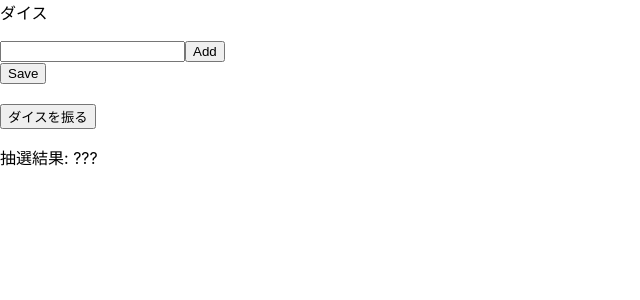
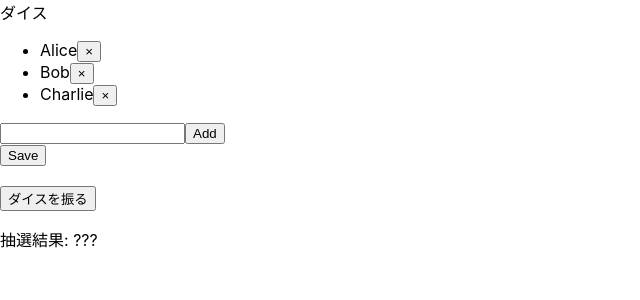
Before and after one commit to YuichiHirano/react_dice_app, a React (Vite) app: page / in a window 1280 px wide. Shown: the top 300 px of the page, without its empty margins (0-640 px from the left). Built offline with nearby package versions, Linux system fonts and the light colour scheme.

Commit message:
modify init value

```diff
--- a/src/Dice.tsx
+++ b/src/Dice.tsx
@@ -4,7 +4,7 @@ import useDice from './hooks/useDice';
 import useLocalStorage from './hooks/useLocalStorage';
 
 const Dice: VFC = () => {
-  const initValues: string[] = [];
+  const initValues: string[] = ['Alice', 'Bob', 'Charlie'];
   const [initCandidates, saveCandidates] = useLocalStorage(
     'candidates',
     initValues.join(),
```
